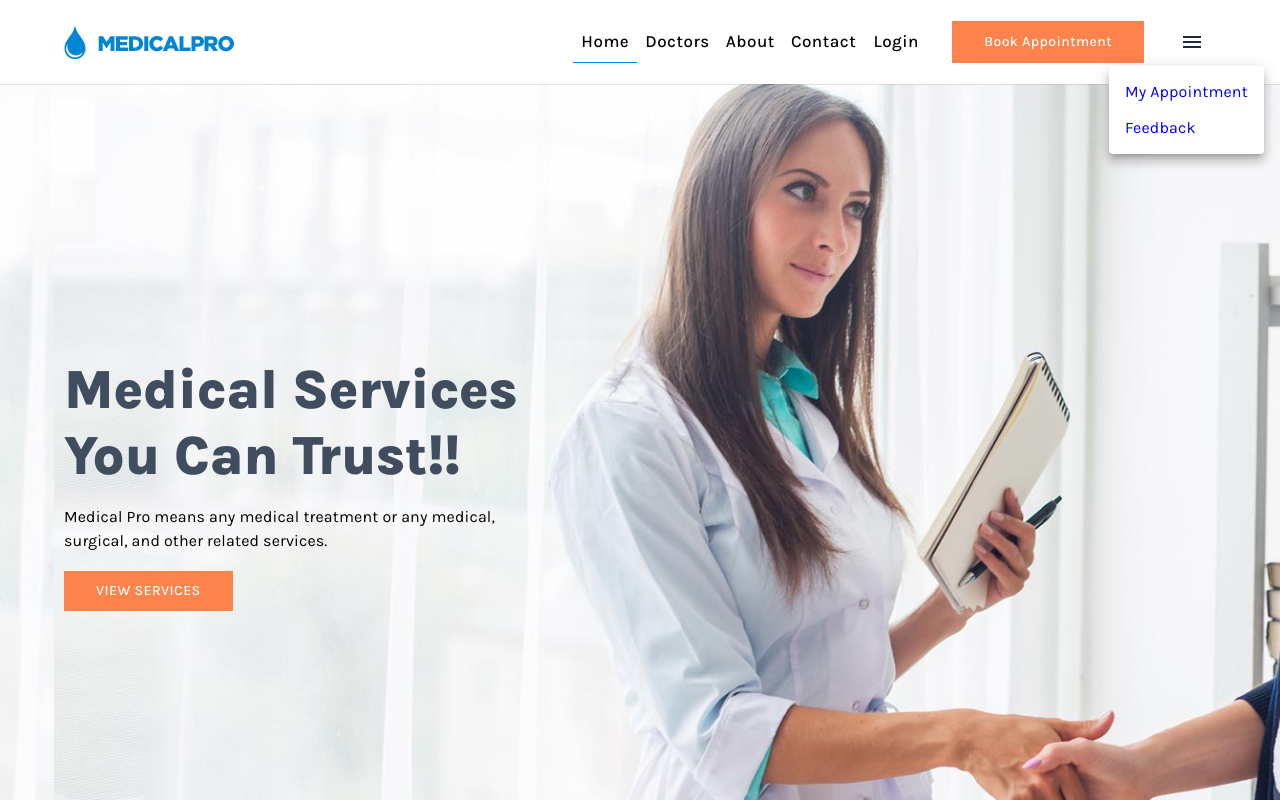
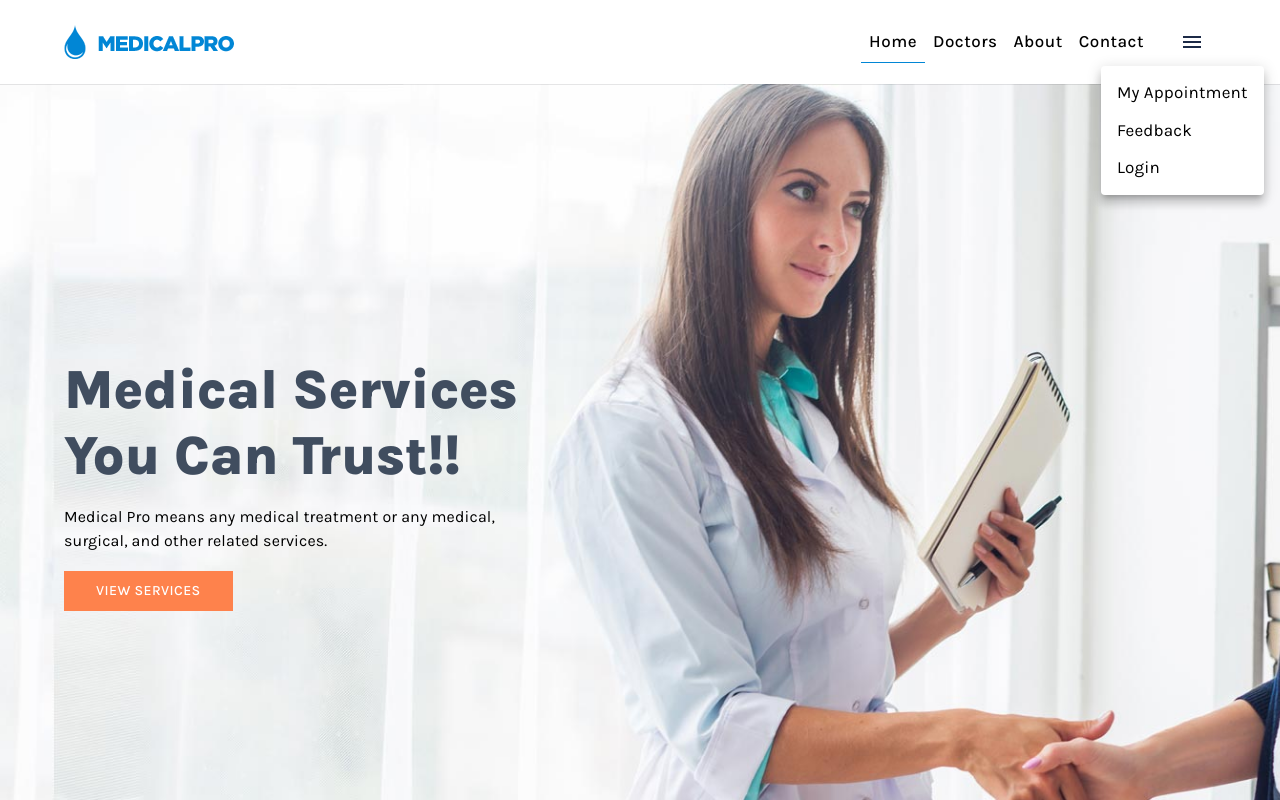
Before and after one commit to khan-shimul/health-care, a React (Create React App) app: page /home in a window 1280 px wide. Both pictures are taken after a click on the button "account of current user". Shown: the top 800 px of the page. Built offline with nearby package versions, Linux system fonts and the light colour scheme; no server answers.

Commit message:
redesign

```diff
--- a/src/compo/Shared/Header/Header.js
+++ b/src/compo/Shared/Header/Header.js
@@ -149,28 +149,16 @@ const Header = () => {
                         >
                             <Button className={classes.menu}>Contact</Button>
                         </NavLink>
-                        {/* New User */}
-                        {
-                            !user.email && <NavLink to="/login"
-                                className={(navInfo) => ((navInfo.isActive ? classes.activePage : ''))}
-                            >
-                                <Button className={classes.menu}>Login</Button>
-                            </NavLink>
-                        }
 
-                        {/* Existing User */}
-                        {
-                            user.email && <Button onClick={logout} className={classes.menu}>Logout</Button>
-                        }
                         {/* Normal User */}
-                        {
+                        {/* {
                             !admin && <Button
                                 sx={{ px: 4, py: 1, mx: 3 }}
                                 className={btnClass.btnRegular}
                             >
                                 Book Appointment
                             </Button>
-                        }
+                        } */}
                         {/* Only Admins Able to See */}
                         {admin && <NavLink to="/dashboard"
                             className={(navInfo) => ((navInfo.isActive ? classes.activePage : ''))}
@@ -180,7 +168,7 @@ const Header = () => {
                         </NavLink>}
                     </Box>
                     {/* User Profile */}
-                    <Profile />
+                    <Profile classes={classes} />
                 </Toolbar>
             </Container>
         </AppBar>
--- a/src/compo/Shared/Header/MyProfile.js
+++ b/src/compo/Shared/Header/MyProfile.js
@@ -1,14 +1,15 @@
-import { Box } from '@mui/material';
+import { Box, Button } from '@mui/material';
 import React, { useState } from 'react';
 import IconButton from '@mui/material/IconButton';
 import Menu from '@mui/material/Menu';
 import MenuIcon from '@mui/icons-material/Menu';
 import MenuItem from '@mui/material/MenuItem';
 import { Link } from 'react-router-dom';
+import useAuth from '../../../hooks/useAuth/useAuth';
 
-const MyProfile = () => {
+const MyProfile = ({ classes }) => {
     const [anchorElNav, setAnchorElNav] = useState(null);
-
+    const { user, logout } = useAuth();
 
     const handleOpenNavMenu = (event) => {
         setAnchorElNav(event.currentTarget);
@@ -20,7 +21,7 @@ const MyProfile = () => {
     return (
         <div>
             {/* Mobile View */}
-            <Box sx={{ flexGrow: 1, display: { xs: 'flex' }, color: '#1C2A47' }}>
+            <Box sx={{ flexGrow: 1, display: { xs: 'flex' }, color: '#1C2A47', ml: 2 }}>
                 <IconButton
                     size="large"
                     aria-label="account of current user"
@@ -51,12 +52,24 @@ const MyProfile = () => {
                 >
                     <Box onClick={handleCloseNavMenu}>
                         <Link to="/my-appointment">
-                            <MenuItem>My Appointment</MenuItem>
+                            <MenuItem className={classes.menu}>My Appointment</MenuItem>
                         </Link>
                         <Link to="/feedback">
-                            <MenuItem>Feedback</MenuItem>
+                            <MenuItem className={classes.menu}>Feedback</MenuItem>
                         </Link>
+                        {/* New User */}
+                        {
+                            !user.email && <Link to="/login"
+                                className={classes.menu}
+                            >
+                                <MenuItem className={classes.menu}>Login</MenuItem>
+                            </Link>
+                        }
 
+                        {/* Existing User */}
+                        {
+                            user.email && <MenuItem onClick={logout} className={classes.menu}>Logout</MenuItem>
+                        }
                     </Box>
                 </Menu>
             </Box>
```
